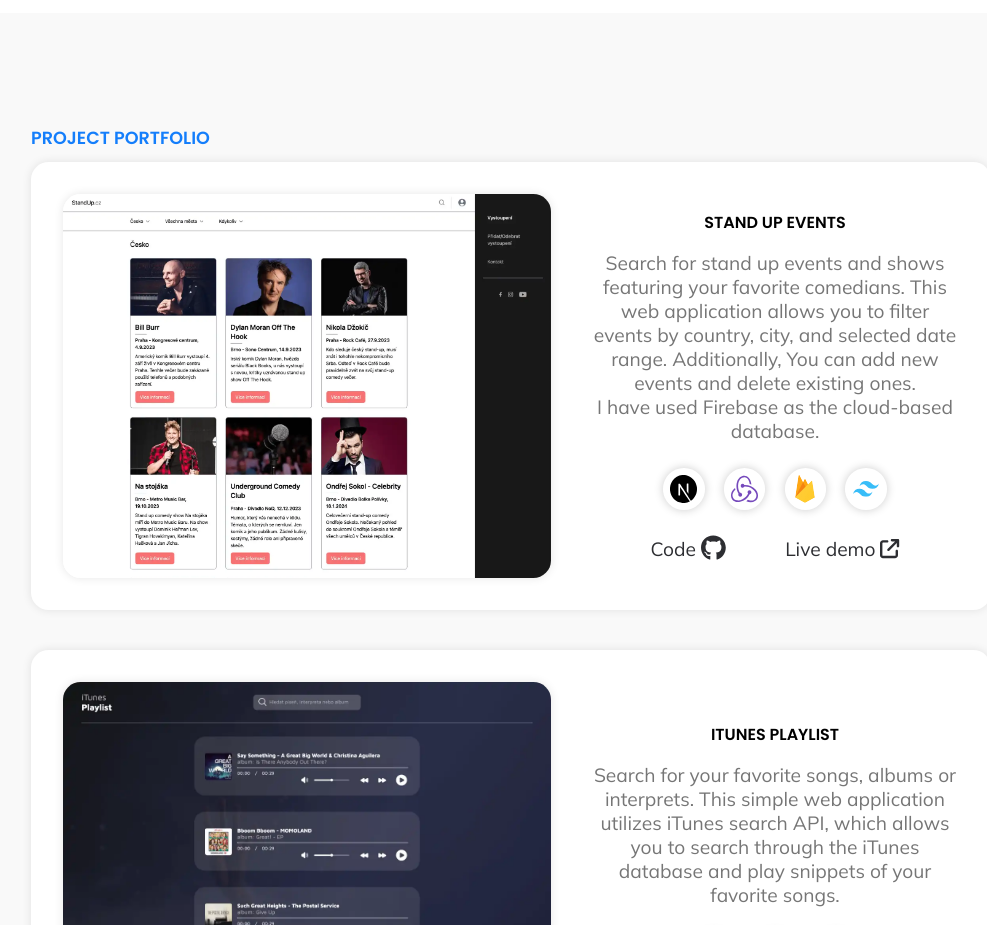
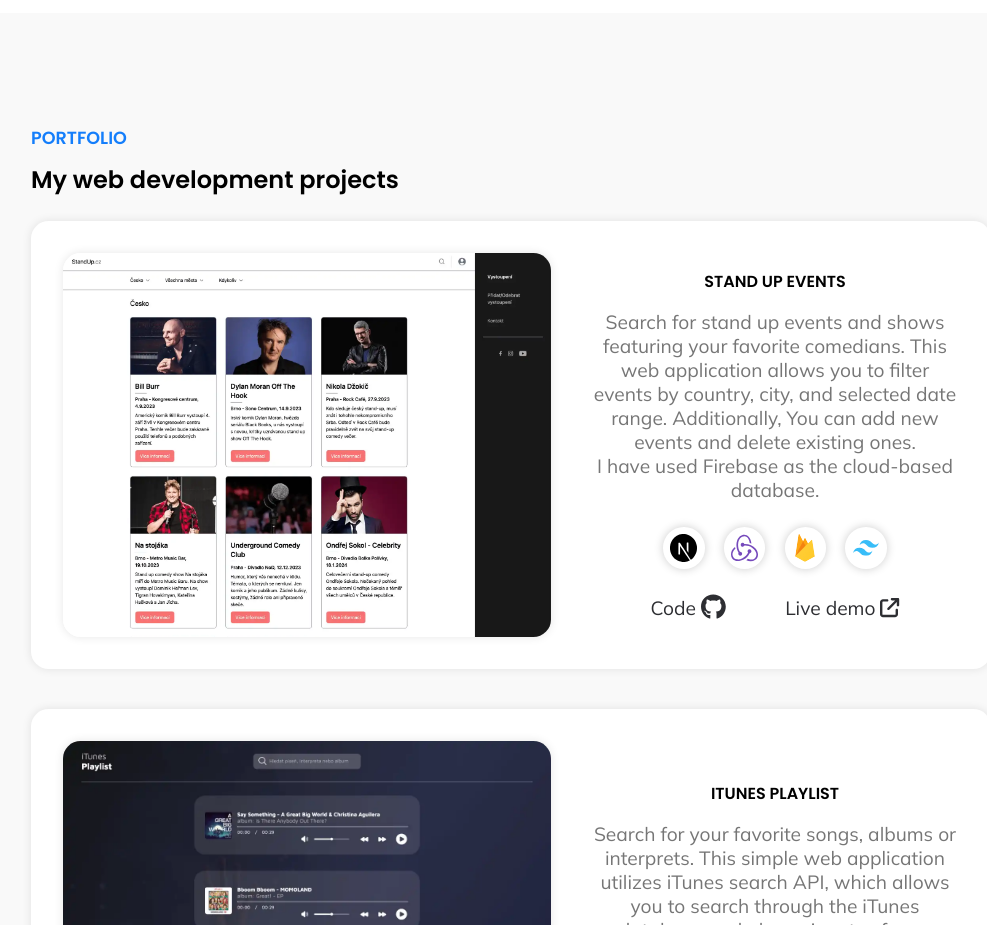
Before and after one commit to zdenekdev/portfolio, a React (Create React App) app: page / in a window 1280 px wide. Shown: the part 1540-2465 px from the top of the page, without its empty margins (129-1116 px from the left). Built offline with nearby package versions, Linux system fonts and the light colour scheme.

Commit message:
new project section title

```diff
--- a/src/components/Portfolio.js
+++ b/src/components/Portfolio.js
@@ -21,7 +21,8 @@
     <div className="portfolio" id="projects">
       <div className="portfolio__container">
         <div className="portfolio__content">
-          <h4 className="porfolio__heading">Project portfolio</h4>
+          <h4 className="portfolio__heading">Portfolio</h4>
+          <h3 className="portfolio__title">My web development projects</h3>
           <div className="portfolio__grid">
             <div className="portfolio__project">
               <div className="portfolio__img-container">
@@ -38,7 +39,7 @@
                 </a>
               </div>
               <div className="portfolio__text">
-                <h3 className="portfolio__title">stand up events</h3>
+                <h3 className="portfolio__project-title">stand up events</h3>
                 <p className="portfolio__description">
                   Search for stand up events and shows featuring your favorite
                   comedians. This web application allows you to filter events by
@@ -137,7 +138,7 @@
                 </a>
               </div>
               <div className="portfolio__text">
-                <h3 className="portfolio__title">iTunes playlist</h3>
+                <h3 className="portfolio__project-title">iTunes playlist</h3>
                 <p className="portfolio__description">
                   Search for your favorite songs, albums or interprets. This
                   simple web application utilizes iTunes search API, which
--- a/src/index.css
+++ b/src/index.css
@@ -324,7 +324,7 @@
 }
 
 .about__heading,
-.porfolio__heading,
+.portfolio__heading,
 .contact__heading {
   font-size: 1.1rem;
   text-transform: uppercase;
@@ -353,6 +353,11 @@
   background-color: var(--color-tertiary);
   padding: 7rem 0;
   width: 100%;
+}
+
+.portfolio__title {
+  font-size: 1.5rem;
+  margin-bottom: 1.5rem;
 }
 
 .portfolio__content {
@@ -408,7 +413,7 @@
   margin-bottom: 1.5rem;
 }
 
-.portfolio__title {
+.portfolio__project-title {
   text-transform: uppercase;
   font-size: 1rem;
   margin-bottom: 1rem;
```
